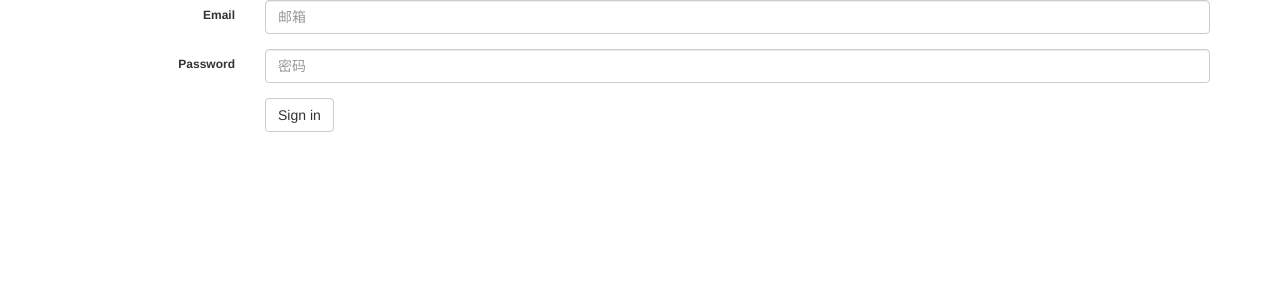
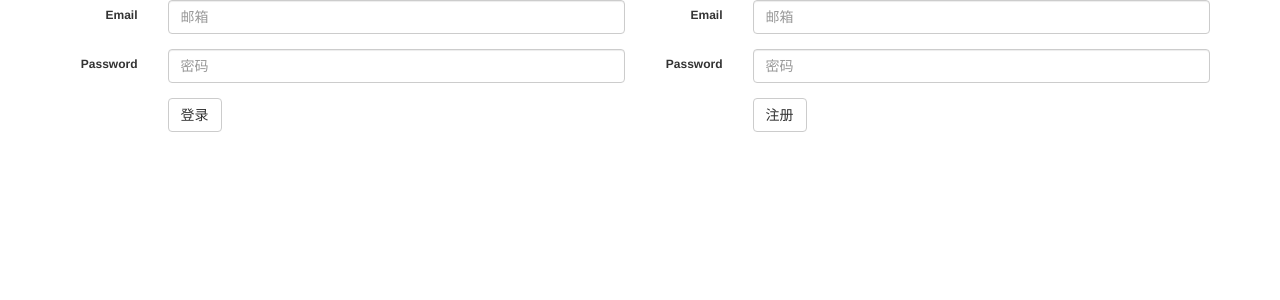
Before and after one commit to shallwe/china_timeline, a Python web app: template server/templates/hote/login.html in a window 1280 px wide. Shown: the top 300 px of the page. Run offline with Jinja, Linux system fonts and the light colour scheme; the template is opened without the code that fills it, so the values that code supplies are empty; some libraries are stand-ins or nearby versions.

Commit message:
增加注册

```diff
--- a/server/main.py
+++ b/server/main.py
@@ -33,7 +33,11 @@ routes = [
     (r"/project/info", front.ProjectInfo),
 
     (r"/hote/login", hote.LoginHandler),
+    (r"/hote/register", hote.RegisterHandler),
     (r"/hote/logout", hote.LogoutHandler),
+
+
+    (r"/hote", hote.IndexHandler),
     (r"/hote/list_project", hote.ListProject),
     (r"/hote/add_project", hote.AddProject),
     (r"/hote/list_card", hote.ListCard),
--- a/server/templates/hote/login.html
+++ b/server/templates/hote/login.html
@@ -9,6 +9,8 @@
 </head>
 <body>
 <div class="container">
+    <div class="row">
+        <div class="col-xs-6">
             <form class="form-horizontal" role="form" action="/team/login" method="post">
                 <div class="form-group">
                     <label for="inputEmail3" class="col-sm-2 control-label">Email</label>
@@ -26,10 +28,38 @@
                 </div>
                 <div class="form-group">
                     <div class="col-sm-offset-2 col-sm-10">
-                <button type="submit" class="btn btn-default">Sign in</button>
+                        <button type="submit" class="btn btn-default">登录</button>
                     </div>
                 </div>
             </form>
+        </div>
+
+        <div class="col-xs-6">
+            <form class="form-horizontal" role="form" action="/team/register" method="post">
+                <div class="form-group">
+                    <label for="register-inputEmail3" class="col-sm-2 control-label">Email</label>
+
+                    <div class="col-sm-10">
+                        <input type="name" name="name" class="form-control" id="register-inputEmail3" placeholder="邮箱">
+                    </div>
+                </div>
+
+                <div class="form-group">
+                    <label for="register-inputPassword3" class="col-sm-2 control-label">Password</label>
+
+                    <div class="col-sm-10">
+                        <input type="password" name="password" class="form-control" id="register-inputPassword3" placeholder="密码">
+                    </div>
+                </div>
+                <div class="form-group">
+                    <div class="col-sm-offset-2 col-sm-10">
+                        <button type="submit" class="btn btn-default">注册</button>
+                    </div>
+                </div>
+            </form>
+        </div>
+
+
 
 </div>
 </body>
```
Also changed, not shown: server/handlers/hote.py (+22 -3 lines), server/handlers/mongo.py (+11 -0 lines). Lines whose indentation alone changed are shown as unchanged.
